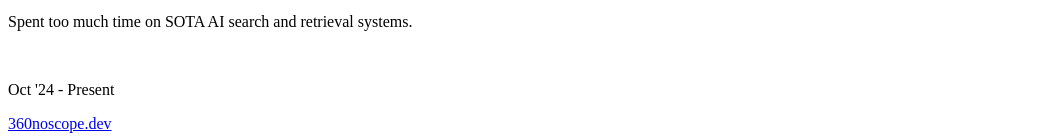
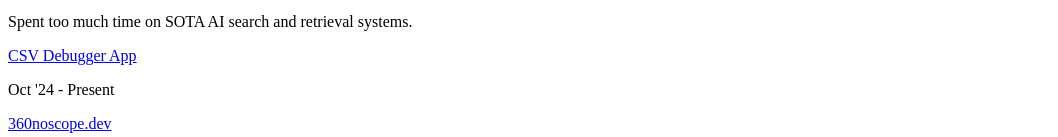
Before and after one commit to DoctorSlimm/DoctorSlimm.myFirstWebsite.github.io, a plain HTML site: page index.html in a window 1280 px wide. Shown: the part 2182-2319 px from the top of the page, without its empty margins (0-1058 px from the left). Drawn offline with Linux system fonts and the light colour scheme.

Commit message:
Update index.html

```diff
--- a/index.html
+++ b/index.html
@@ -109,6 +109,7 @@
 <p>Deals are best done over a handshake, not a call.</p>
 <p>Aquired insane expertise in SOTA AI search and retrieval systems.</p>
 <p>Spent too much time on SOTA AI search and retrieval systems.</p>
+<a href="https://usemozart.retool.com/embedded/public/751813fd-39db-4a87-8c3c-023fbd7f8af5" target="_blank">CSV Debugger App</a>
 <br/>
 
 <p>Oct '24 - Present</p>
```
